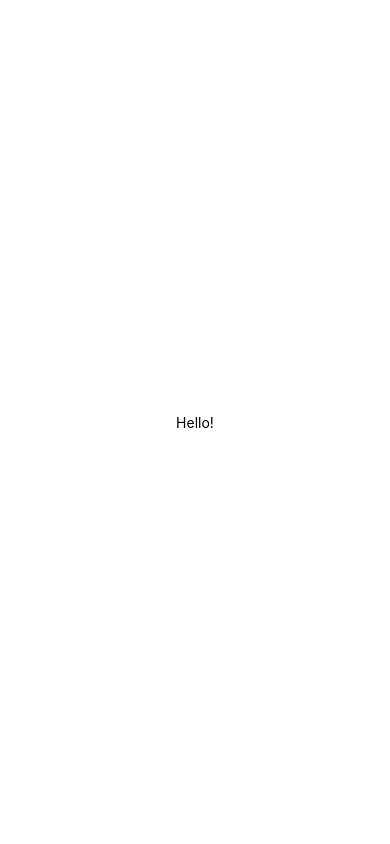
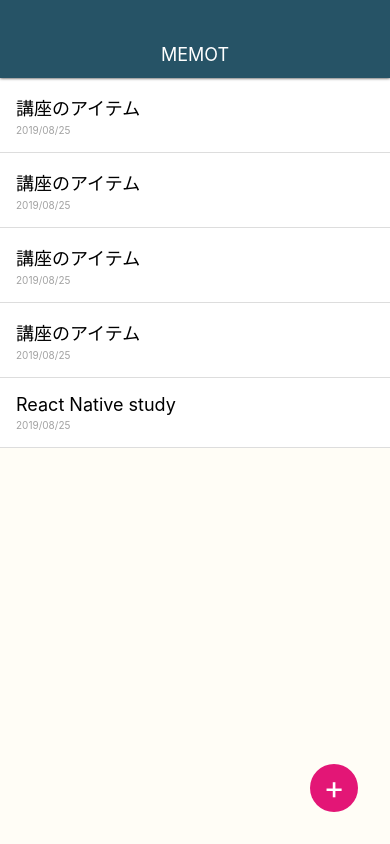
Before and after one commit to akiraabe/react-native-note, a React Native app: screen / in a window 390 px wide. Built offline with nearby package versions, Linux system fonts and the light colour scheme.

Commit message:
Create Header

```diff
--- a/App.js
+++ b/App.js
@@ -1,10 +1,45 @@
 import React from 'react';
 import { StyleSheet, Text, View } from 'react-native';
+
 
 export default function App() {
   return (
     <View style={styles.container}>
-      <Text>Hello!</Text>
+
+        <View style={styles.appbar}>
+            <View>
+                <Text style={styles.appbarTitle}>MEMOT</Text>
+            </View>
+        </View>
+
+        <View style={styles.memoList}>
+            <View style={styles.memoListItem}>
+                <Text style={styles.memoTitle}>講座のアイテム</Text>
+                <Text style={styles.memoDate}>2019/08/25</Text>
+            </View>
+            <View style={styles.memoListItem}>
+                <Text style={styles.memoTitle}>講座のアイテム</Text>
+                <Text style={styles.memoDate}>2019/08/25</Text>
+            </View>
+            <View style={styles.memoListItem}>
+                <Text style={styles.memoTitle}>講座のアイテム</Text>
+                <Text style={styles.memoDate}>2019/08/25</Text>
+            </View>
+            <View style={styles.memoListItem}>
+                <Text style={styles.memoTitle}>講座のアイテム</Text>
+                <Text style={styles.memoDate}>2019/08/25</Text>
+            </View>
+            <View style={styles.memoListItem}>
+                <Text style={styles.memoTitle}>React Native study</Text>
+                <Text style={styles.memoDate}>2019/08/25</Text>
+            </View>
+
+            <View style={styles.memoAddButton}>
+                <Text style={styles.memoAddButtonTitle}>+</Text>
+            </View>
+
+        </View>
+
     </View>
   );
 }
@@ -12,8 +47,63 @@
 const styles = StyleSheet.create({
   container: {
     flex: 1,
-    backgroundColor: '#fff',
+    backgroundColor: '#FFFDF6',
     alignItems: 'center',
     justifyContent: 'center',
+    paddingTop: 78,
+  },
+  memoAddButton: {
+    position: 'absolute',
+    bottom: 32,
+    right: 32,
+    width: 48,
+    height: 48,
+    backgroundColor: '#E31676',
+    borderRadius: 24,
+    justifyContent: 'center',
+    alignItems: 'center',
+  },
+  memoAddButtonTitle: {
+    fontSize: 32,
+    lineHeight: 32,
+    color: '#fff',
+  },
+  memoList: {
+    width: '100%',
+    flex: 1,
+  },
+  memoListItem : {
+    padding: 16,
+    borderBottomWidth: 1,
+    borderBottomColor: '#ddd',
+    backgroundColor: '#fff',
+  },
+  memoTitle: {
+    fontSize :18,
+    marginBottom: 4,
+  },
+  memoDate: {
+    fontSize :10,
+    color: '#a2a2a2',
+  },
+  appbar: {
+    position: 'absolute',
+    top: 0,
+    left: 0,
+    right: 0,
+    height:  78,
+    paddingTop: 30,
+    backgroundColor: '#265366',
+    justifyContent: 'center',
+    alignItems: 'center',
+    shadowColor: '#000',
+    shadowOffset: { width:0, height:0},
+    shadowOpacity: 0.9,
+    shadowRadius: 3,
+    zIndex: 10,
+  },
+  appbarTitle: {
+    color: '#fff',
+    fontSize: 18,
   },
 });
```
Also changed, not shown: src/elements/BodyText.js (added, +23 -0 lines), 1 other file (tests, documents, lock files or other folders).
